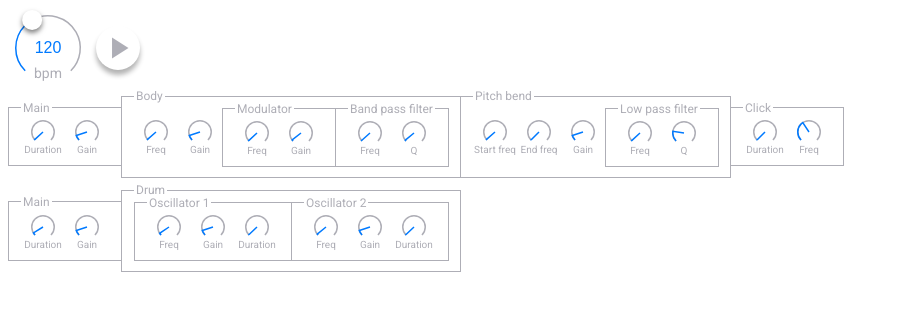
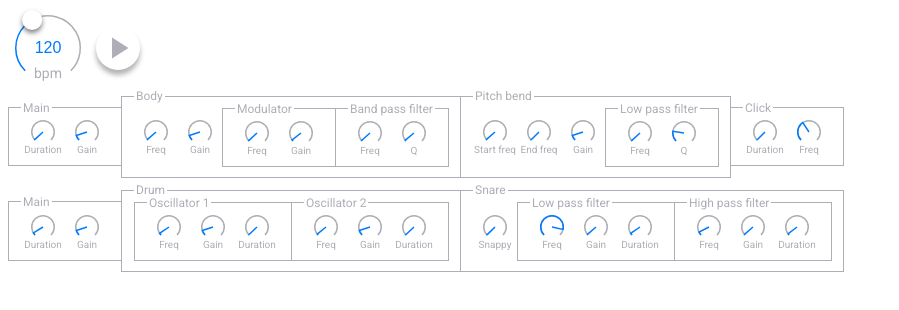
Before and after one commit to Volcomix/jsdaw, a React app: page / in a window 1280 px wide. Shown: the top 310 px of the page, without its empty margins (0-899 px from the left). Built offline with nearby package versions, Linux system fonts and the light colour scheme.

Commit message:
Add snare part to snare drum component

```diff
--- /dev/null
+++ b/src/synth/SnareDrum/Snare.component.jsx
@@ -0,0 +1,76 @@
+import React from 'react'
+
+import Card from '../../shared/Card.component'
+import Knob from '../../shared/Knob.component'
+
+const Snare = ({ value, onValueChange }) => (
+  <Card title='Snare'>
+    <Knob
+      label='Snappy'
+      step={0.01}
+      max={10}
+      value={value.snappy}
+      onValueChange={snappy => onValueChange({ snappy })}
+    />
+    <Card title='Low pass filter'>
+      <Knob
+        label='Freq'
+        step={10}
+        max={8000}
+        value={value.lowPassFilter.frequency}
+        onValueChange={frequency => onValueChange({
+          lowPassFilter: { ...value.lowPassFilter, frequency }
+        })}
+      />
+      <Knob
+        label='Gain'
+        step={0.1}
+        max={10}
+        value={value.lowPassFilter.gain}
+        onValueChange={gain => onValueChange({
+          lowPassFilter: { ...value.lowPassFilter, gain }
+        })}
+      />
+      <Knob
+        label='Duration'
+        step={0.01}
+        max={10}
+        value={value.lowPassFilter.duration}
+        onValueChange={duration => onValueChange({
+          lowPassFilter: { ...value.lowPassFilter, duration }
+        })}
+      />
+    </Card>
+    <Card title='High pass filter'>
+      <Knob
+        label='Freq'
+        step={10}
+        max={8000}
+        value={value.highPassFilter.frequency}
+        onValueChange={frequency => onValueChange({
+          highPassFilter: { ...value.highPassFilter, frequency }
+        })}
+      />
+      <Knob
+        label='Gain'
+        step={0.1}
+        max={10}
+        value={value.highPassFilter.gain}
+        onValueChange={gain => onValueChange({
+          highPassFilter: { ...value.highPassFilter, gain }
+        })}
+      />
+      <Knob
+        label='Duration'
+        step={0.01}
+        max={10}
+        value={value.highPassFilter.duration}
+        onValueChange={duration => onValueChange({
+          highPassFilter: { ...value.highPassFilter, duration }
+        })}
+      />
+    </Card>
+  </Card>
+)
+
+export default Snare
--- a/src/synth/SnareDrum/SnareDrum.component.jsx
+++ b/src/synth/SnareDrum/SnareDrum.component.jsx
@@ -3,6 +3,7 @@ import React from 'react'
 import Card from '../../shared/Card.component'
 import Knob from '../../shared/Knob.component'
 import Drum from './Drum.component'
+import Snare from './Snare.component'
 
 class SnareDrum extends React.Component {
   constructor(props) {
@@ -12,6 +13,7 @@ class SnareDrum extends React.Component {
       duration: this.synth.duration,
       gain: this.synth.gain,
       drum: this.synth.drum,
+      snare: this.synth.snare,
     }
   }
 
@@ -22,7 +24,7 @@ class SnareDrum extends React.Component {
   }
 
   render() {
-    const { duration, gain, drum } = this.state
+    const { duration, gain, drum, snare } = this.state
     return (
       <div style={styles.main}>
         <Card title='Main'>
@@ -44,6 +46,10 @@ class SnareDrum extends React.Component {
         <Drum
           value={drum}
           onValueChange={value => this.handlePartChange('drum', value)}
+        />
+        <Snare
+          value={snare}
+          onValueChange={value => this.handlePartChange('snare', value)}
         />
       </div>
     )
```
